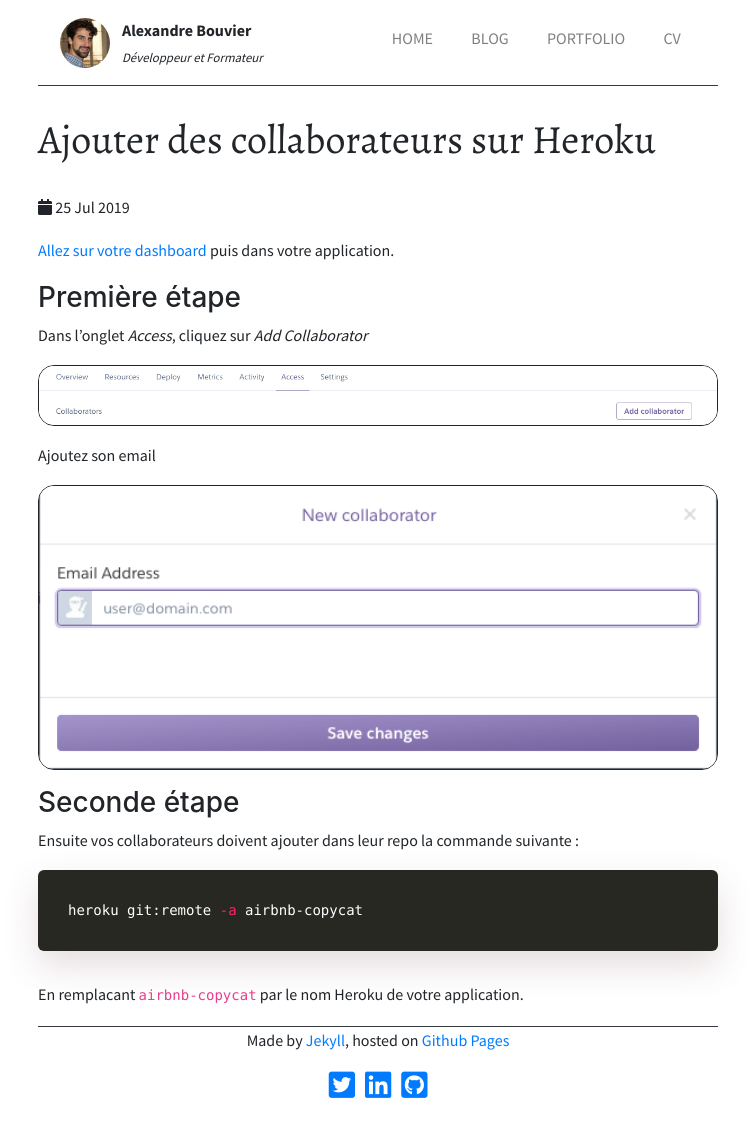
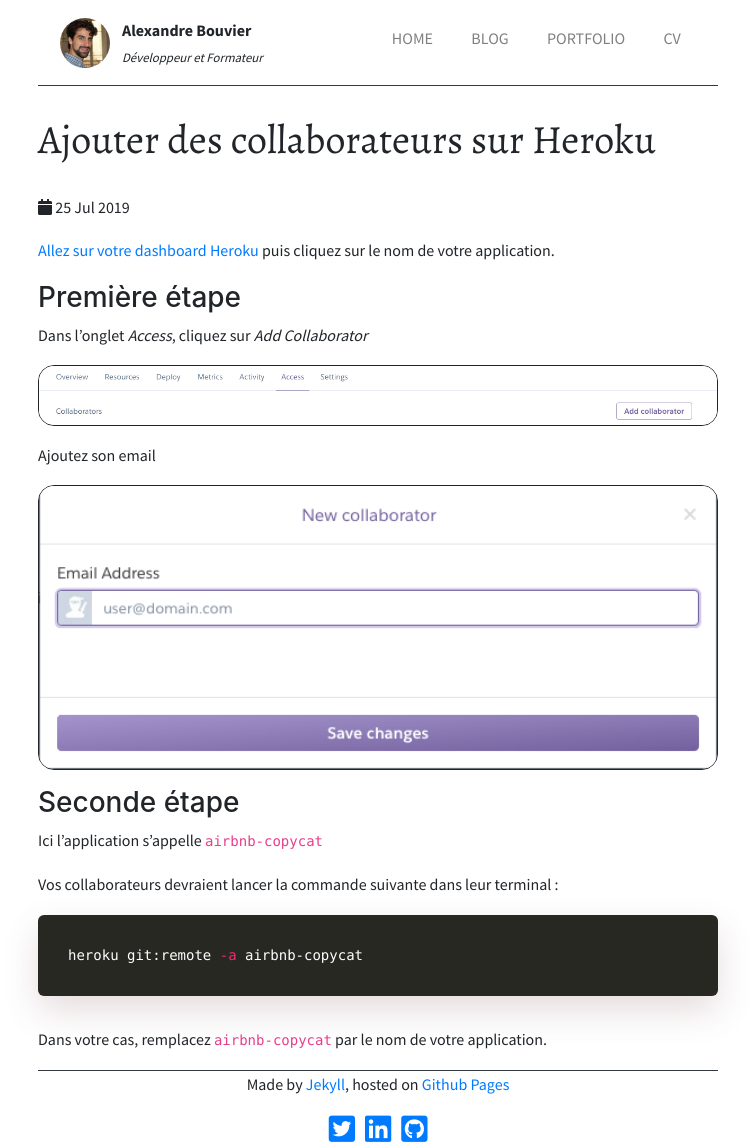
Before and after one commit to alexandrebk/alexandrebk.github.io, a Jekyll site: the page built from _posts/2019-07-25-heroku-rigths-to-push.md, in a window 1280 px wide. Shown: the whole page, without its empty margins (262-1017 px from the left). Built offline with Jekyll 4.4.1, drawn with Linux system fonts in a browser that asks for light colours; nearby versions of some CDN libraries; before the commit the page ends 1102 px from its top, so only the background shows below that.

Commit message:
(#20) Proofreading Heroku (#20)
* Proofreading Heroku

````diff
--- a/_posts/2019-07-25-heroku-rigths-to-push.md
+++ b/_posts/2019-07-25-heroku-rigths-to-push.md
@@ -6,7 +6,7 @@
 status: tech
 ---
 
-<a href="https://dashboard.heroku.com/apps" target="_blank">Allez sur votre dashboard</a> puis dans votre application.
+<a href="https://dashboard.heroku.com/apps" target="_blank">Allez sur votre dashboard Heroku</a> puis cliquez sur le nom de votre application.
 
 ### Première étape
 
@@ -20,10 +20,12 @@
 
 ### Seconde étape
 
-Ensuite vos collaborateurs doivent ajouter dans leur repo la commande suivante :
+Ici l'application s'appelle `airbnb-copycat`
+
+Vos collaborateurs devraient lancer la commande suivante dans leur terminal :
 
 ```sh
 heroku git:remote -a airbnb-copycat
 ```
 
-En remplacant `airbnb-copycat` par le nom Heroku de votre application.
+Dans votre cas, remplacez `airbnb-copycat` par le nom de votre application.
````
